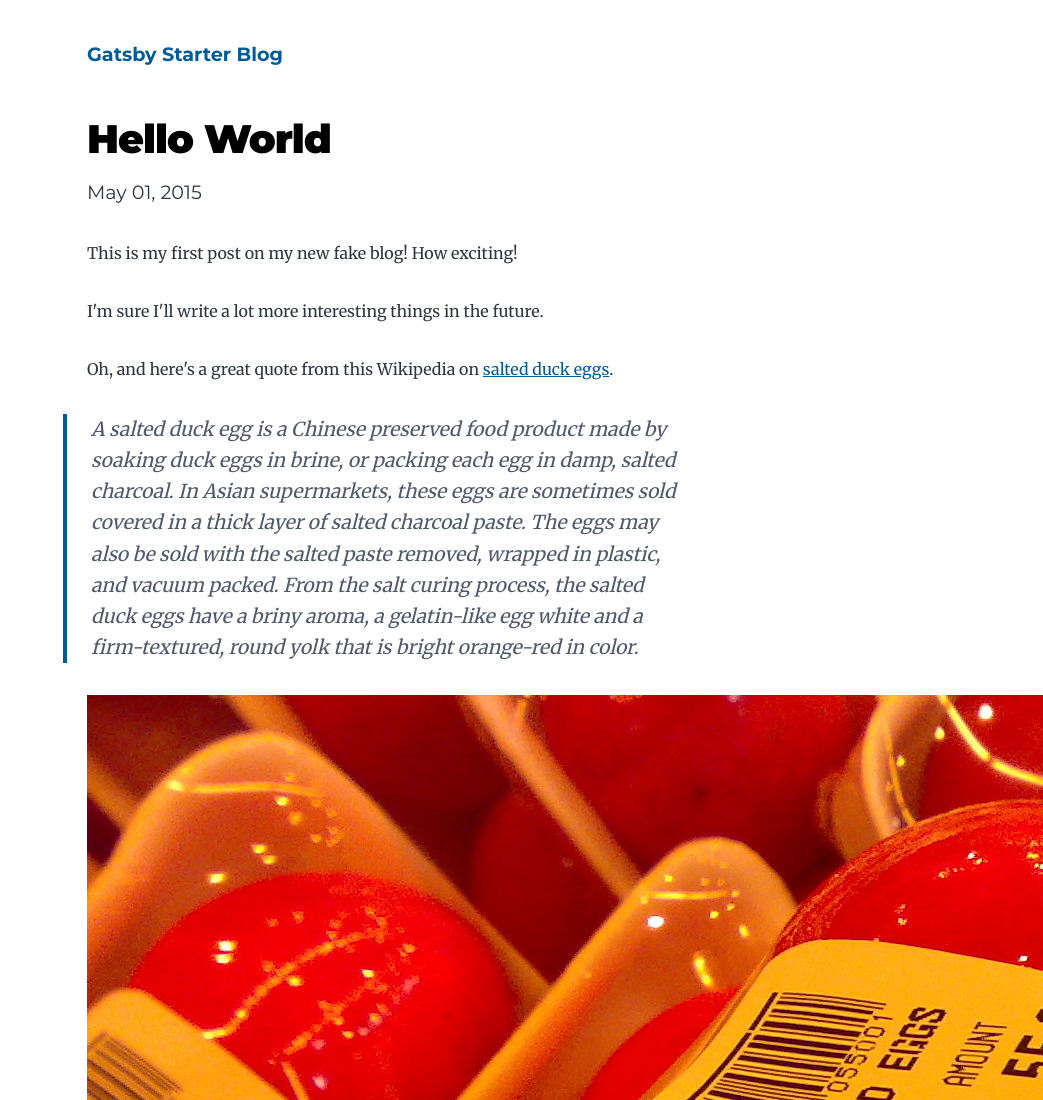
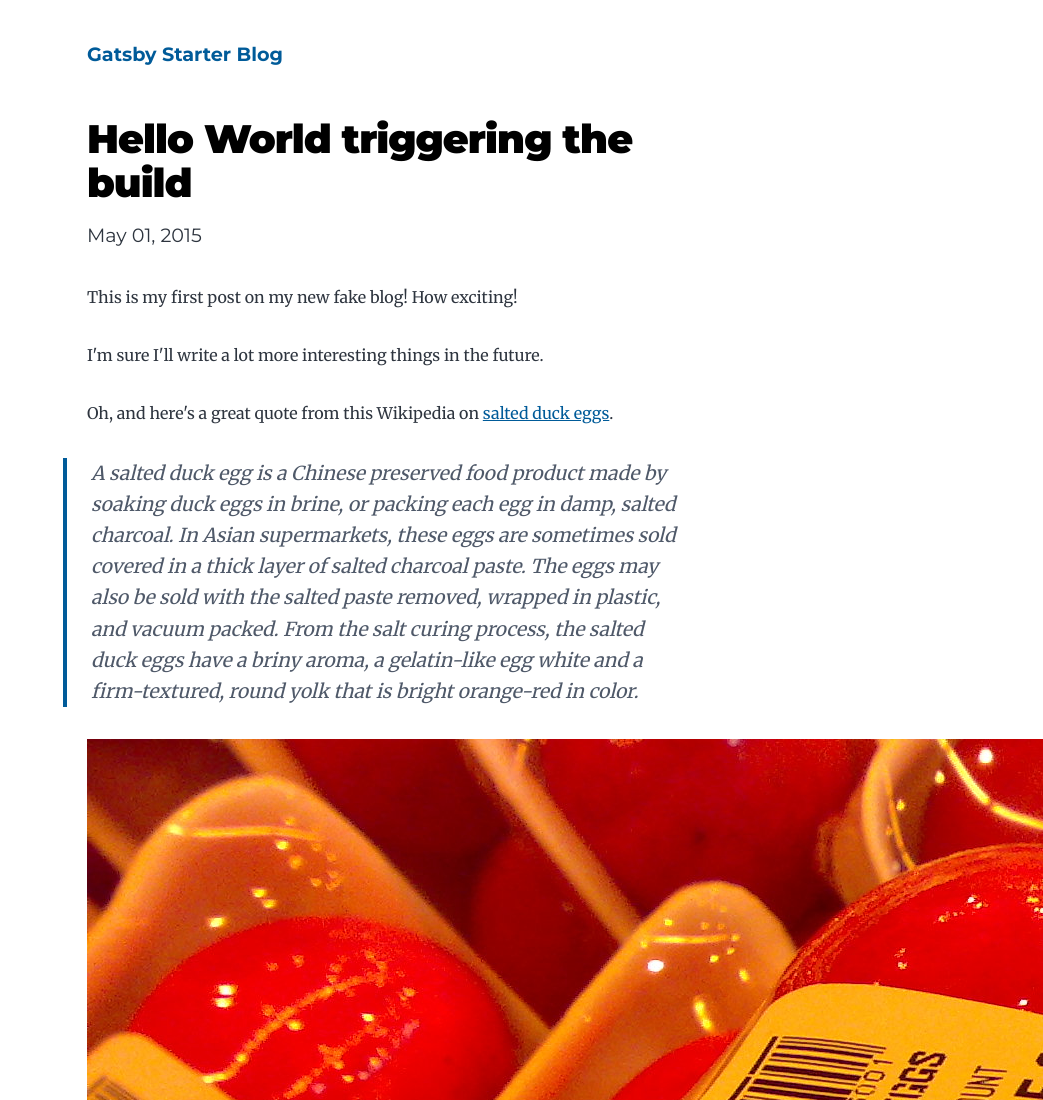
Before and after one commit to darshandwivedi/gatsby-starter-blog, a Gatsby site: page /hello-world/ in a window 1280 px wide. Shown: the top 1100 px of the page, without its empty margins (237-1280 px from the left). Built offline with nearby package versions, Linux system fonts and the light colour scheme; Gatsby itself is replaced by a stand-in of ours; some packages are replaced by stand-ins of ours.

Commit message:
Update index.md

```diff
--- a/content/blog/hello-world/index.md
+++ b/content/blog/hello-world/index.md
@@ -1,5 +1,5 @@
 ---
-title: Hello World
+title: Hello World triggering the build
 date: "2015-05-01T22:12:03.284Z"
 description: "Hello World"
 ---
```
